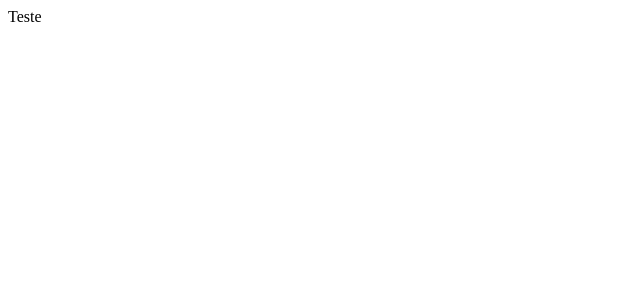
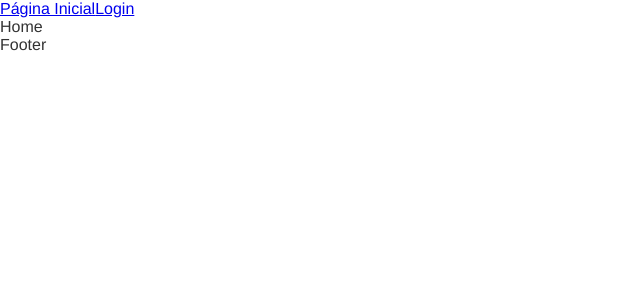
Before and after one commit to deniswmonteiro/dogs, a React (Vite) app: page / in a window 1280 px wide. Shown: the top 300 px of the page, without its empty margins (0-640 px from the left). Built offline with nearby package versions, Linux system fonts and the light colour scheme.

Commit message:
Criação da estrutura inicial

```diff
--- /dev/null
+++ b/src/App.css
@@ -0,0 +1,45 @@
+* {
+    box-sizing: border-box;
+}
+
+body {
+    margin: 0;
+    color: #333;
+    --type-first: Helvetica, Arial, sans-serif;
+    --type-second: "Spectral", Georgia;
+    font-family: var(--type-first);
+}
+
+h1,
+h2,
+h3,
+h4,
+p {
+    margin: 0;
+}
+
+ul,
+li {
+    list-style: none;
+    padding: 0;
+    margin: 0;
+}
+
+img {
+    display: block;
+    max-width: 100%;
+}
+
+button,
+input {
+    display: block;
+    font-size: 1rem;
+    font-family: var(--type-first);
+    color: #333;
+}
+
+.container {
+    max-width: 50rem;
+    padding: 0 1rem;
+    margin: 0 auto;
+}
--- a/src/App.jsx
+++ b/src/App.jsx
@@ -1,10 +1,25 @@
 import React from "react";
+import { BrowserRouter, Route, Routes } from "react-router-dom";
+import Header from "./Components/Header";
+import Home from "./Components/Home";
+import Login from "./Components/Login/Login";
+import Footer from "./Components/Footer";
+import "./App.css";
 
 function App() {
     return (
-        <>
-            Teste
-        </>
+        <div>
+            <BrowserRouter>
+                <Header />
+
+                <Routes>
+                    <Route path="/" element={<Home />} />
+                    <Route path="/login" element={<Login />} />
+                </Routes>
+
+                <Footer />
+            </BrowserRouter>
+        </div>
     )
 }
 
--- /dev/null
+++ b/src/Components/Footer.jsx
@@ -0,0 +1,12 @@
+import React from "react";
+import styles from "./Footer.module.css";
+
+const Footer = () => {
+    return (
+        <footer className={styles.footer}>
+            Footer
+        </footer>
+    )
+}
+
+export default Footer
--- /dev/null
+++ b/src/Components/Header.jsx
@@ -0,0 +1,16 @@
+import React from "react";
+import styles from "./Header.module.css";
+import { Link } from "react-router-dom";
+
+const Header = () => {
+    return (
+        <header className={styles.header}>
+            <nav>
+                <Link to="/">Página Inicial</Link>
+                <Link to="/login">Login</Link>
+            </nav>
+        </header>
+    )
+}
+
+export default Header
--- /dev/null
+++ b/src/Components/Home.jsx
@@ -0,0 +1,9 @@
+import React from "react";
+
+const Home = () => {
+    return (
+        <div>Home</div>
+    )
+}
+
+export default Home
--- /dev/null
+++ b/src/Components/Login/Login.jsx
@@ -0,0 +1,9 @@
+import React from "react";
+
+const Login = () => {
+    return (
+        <div>Login</div>
+    )
+}
+
+export default Login
```
Also changed, not shown: src/Components/Footer.module.css (added), src/Components/Header.module.css (added).
